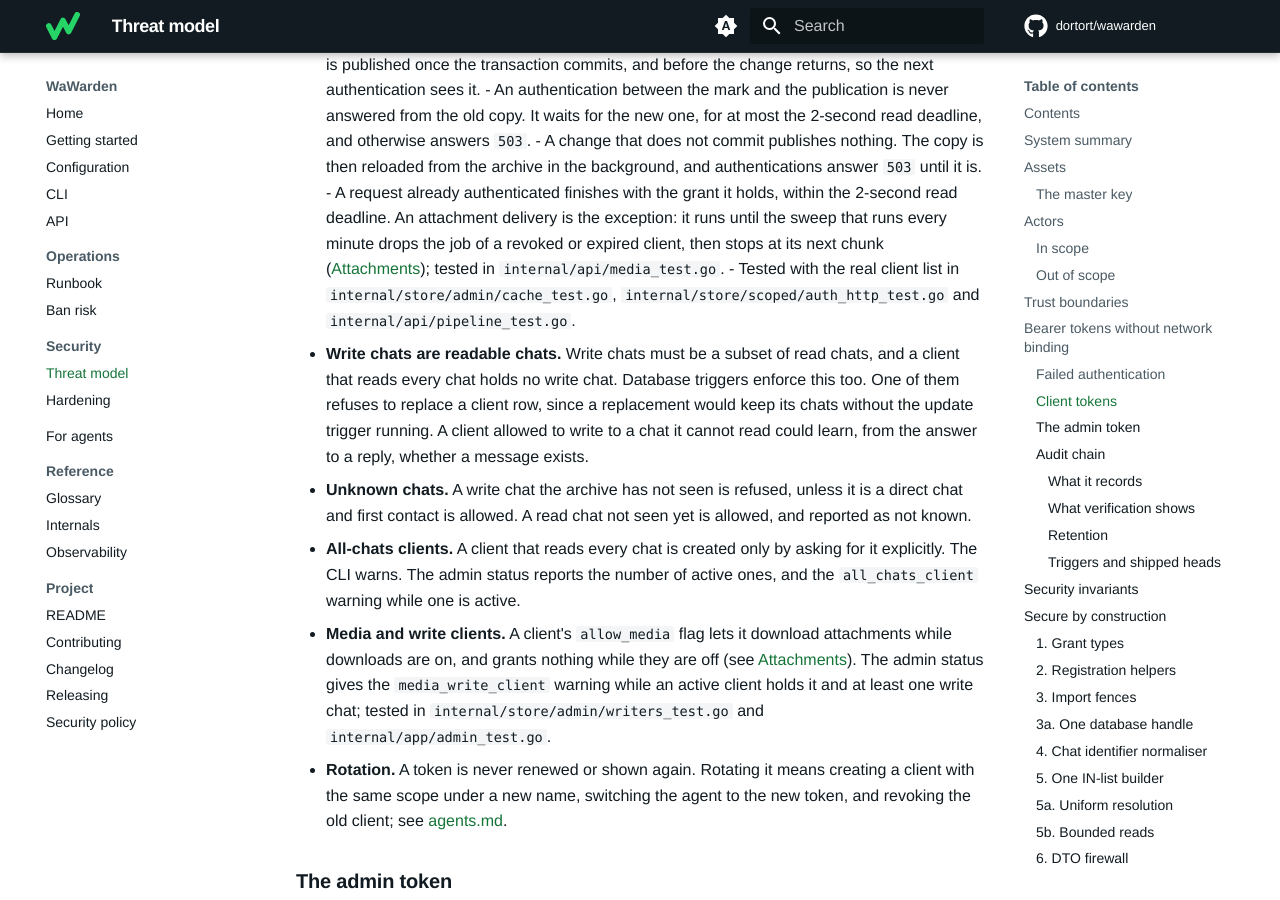
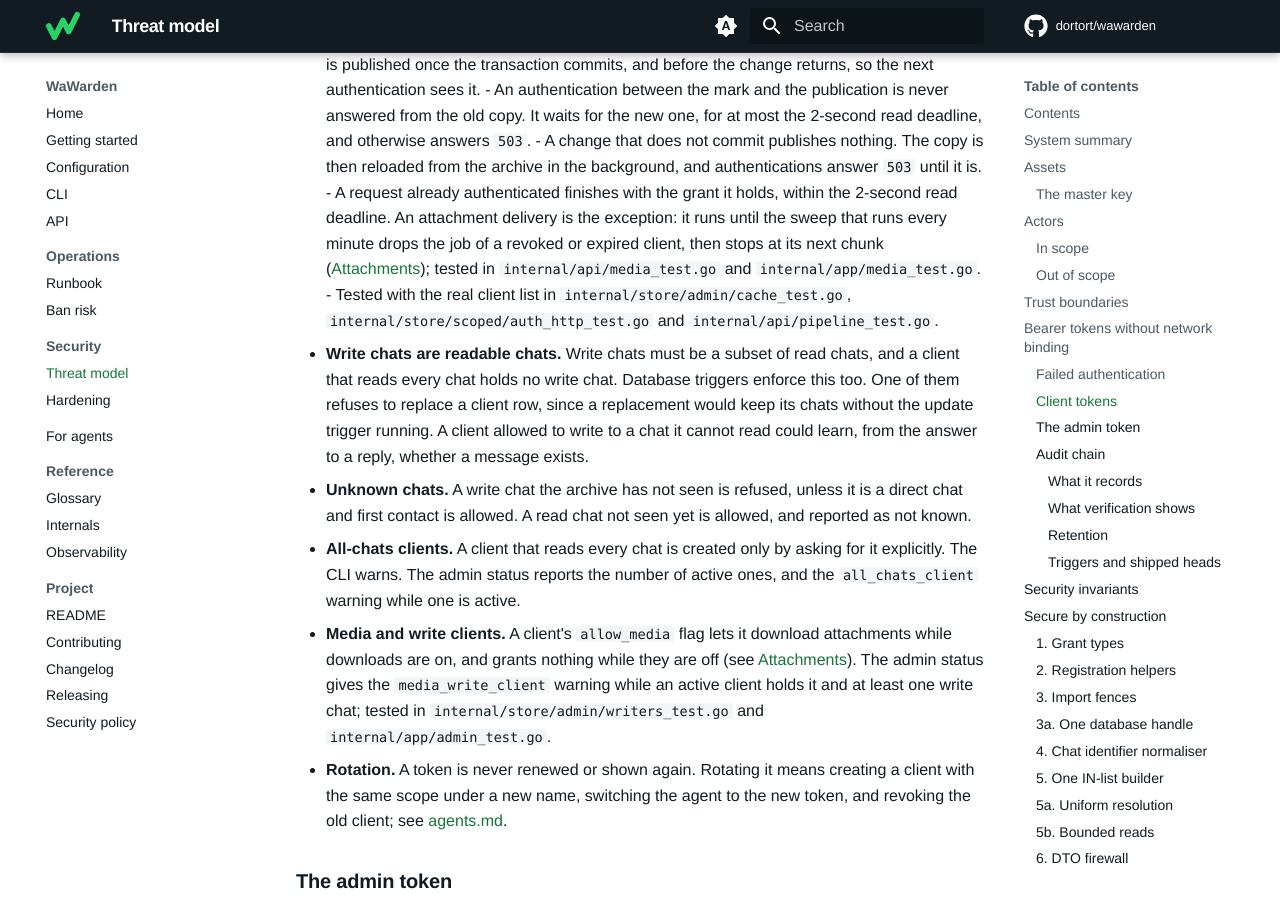
Before and after one commit to dortort/wawarden, an MkDocs documentation site: the page built from docs/threat-model.md, in a window 1280 px wide and 900 px high, scrolled down 12724 px. Built offline with MkDocs 1.6.1 and Material for MkDocs 9.7.7, drawn with Linux system fonts in a browser that asks for light colours; comment, search, counter and statistics services are not loaded.

Commit message:
docs: cite the app test for an expired client's dropped delivery
Co-Authored-By: Claude Opus 5.5 <noreply@anthropic.com>
Co-Authored-By: Claude Fable 5.1 <noreply@anthropic.com>

```diff
--- a/docs/threat-model.md
+++ b/docs/threat-model.md
@@ -487,7 +487,7 @@ alert on.
     runs until the sweep that runs every minute drops the job of a revoked or
     expired client, then stops at its next chunk
     ([Attachments](api.md#attachments)); tested in
-    `internal/api/media_test.go`.
+    `internal/api/media_test.go` and `internal/app/media_test.go`.
   - Tested with the real client list in `internal/store/admin/cache_test.go`,
     `internal/store/scoped/auth_http_test.go` and
     `internal/api/pipeline_test.go`.
```
